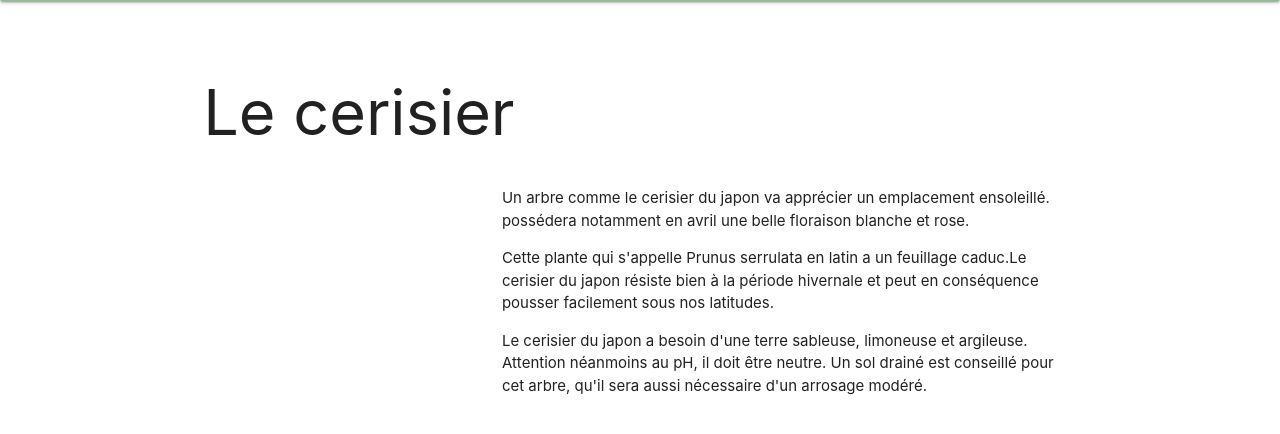
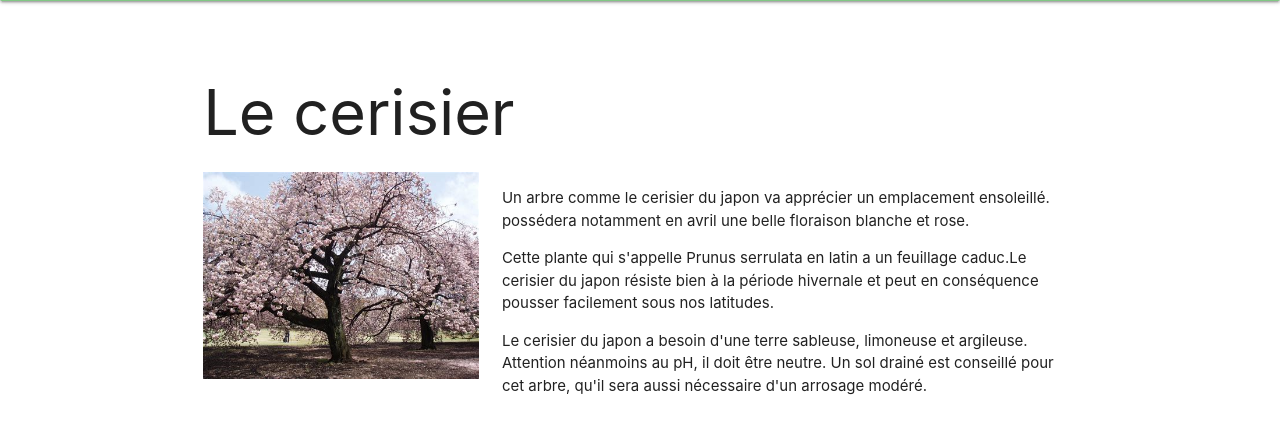
Before and after one commit to Lautus-duc/encylvin, a PHP site: page /index_Cerisier_du_japon.php in a window 1280 px wide. Shown: the part 260-694 px from the top of the page. Run offline with PHP 8.4, Linux system fonts and the light colour scheme.

Commit message:
image cerisier

```diff
--- a/index_Cerisier_du_japon.php
+++ b/index_Cerisier_du_japon.php
@@ -6,7 +6,7 @@
       <div class="row">
         <div class="col s12"><h1>Le cerisier</h1></div>
         <div class="col s4">
-
+        <img src="cerisier_japon_1.jpg" class="responsive-img">
         </div>
         <div class="col s8">
           <p>Un arbre comme le cerisier du japon va apprécier un emplacement ensoleillé. possédera notamment en avril une belle floraison blanche et rose.</p>
```
Also changed, not shown: cerisier_japon_1.jpg (added).
